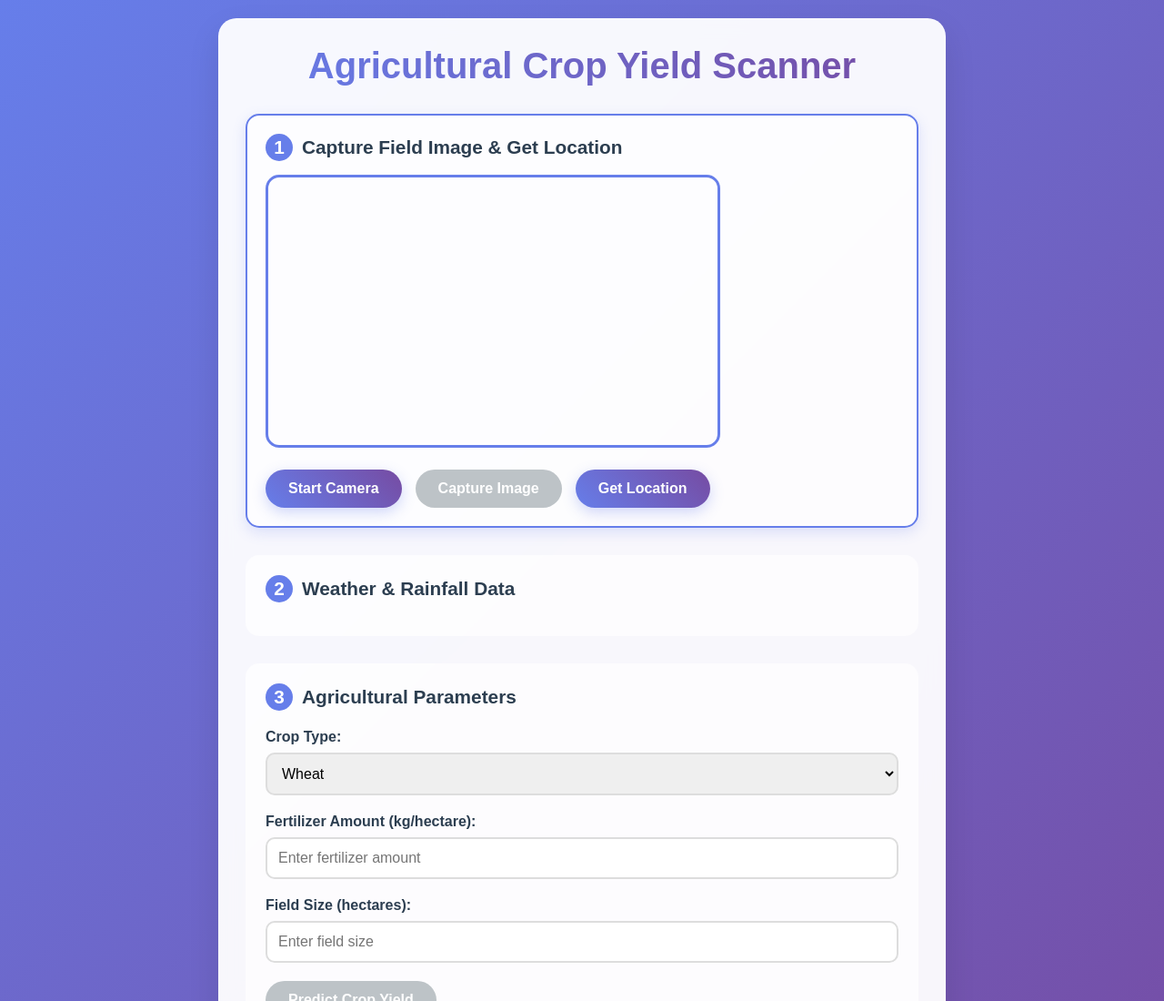
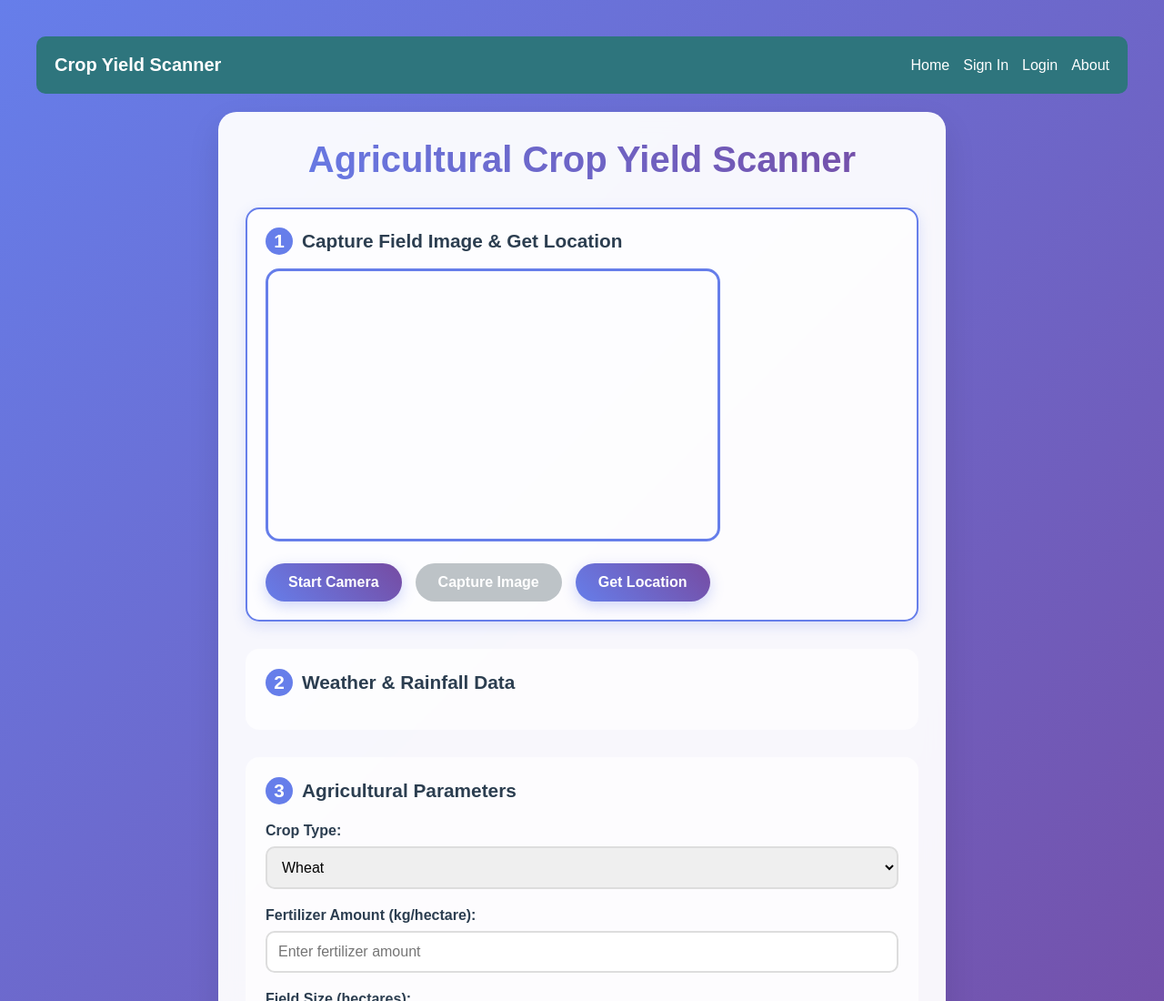
Before and after one commit to Saqib-0007/camera, a plain HTML site: page index.html in a window 1280 px wide. Shown: the top 1100 px of the page at 91% size. Drawn offline with Linux system fonts and the light colour scheme.

Commit message:
added a sign in page

```diff
--- a/index.html
+++ b/index.html
@@ -5,12 +5,68 @@
     <meta name="viewport" content="width=device-width, initial-scale=1.0">
     <title>Agricultural Crop Yield Scanner</title>
     <link rel="stylesheet" href="styles.css">
+    <style>
+        /* 🌱 Navbar Styling */
+        .navbar {
+            background-color: #2e757d; /* green theme */
+            padding: 20px;
+            margin: 20px;
+
+            border-radius: 10px;
+            gap: 4px;
+            display: flex;
+            justify-content: space-between;
+            align-items: center;
+        }
+
+        .navbar .logo {
+            color: #fff;
+            font-size: 20px;
+            font-weight: bold;
+            text-decoration: none;
+        }
+
+        .navbar ul {
+            list-style: none;
+            margin: 0;
+            padding: 0;
+            display: flex;
+            gap: 15px;
+        }
+
+        .navbar ul li {
+            display: inline;
+        }
+
+        .navbar ul li a {
+            color: #fff;
+            text-decoration: none;
+            font-weight: 500;
+            transition: color 0.3s;
+        }
+
+        .navbar ul li a:hover {
+            color: #c8e6c9;
+        }
+    </style>
 </head>
 <body>
+    <!-- 🌱 Navbar -->
+    <nav class="navbar">
+        <a href="index.html" class="logo">Crop Yield Scanner</a>
+        <ul>
+            <li><a href="index.html">Home</a></li>
+            <li><a href="signin.html">Sign In</a></li>
+            <li><a href="login.html">Login</a></li>
+            <li><a href="#">About</a></li>
+        </ul>
+    </nav>
+
+    <!-- 🌱 Main Content -->
     <div class="container">
         <h1>Agricultural Crop Yield Scanner</h1>
 
-        <!-- Scaner and Location -->
+        <!-- Scanner and Location -->
         <div class="step active" id="step1">
             <div class="step-title">
                 <span class="step-number">1</span>
@@ -43,7 +99,7 @@
             <div id="weatherInfo"></div>
         </div>
 
-        <!--Fertilizer Input -->
+        <!-- Fertilizer Input -->
         <div class="step" id="step3">
             <div class="step-title">
                 <span class="step-number">3</span>
```
Also changed, not shown: signin.html (added, +31 -0 lines).
